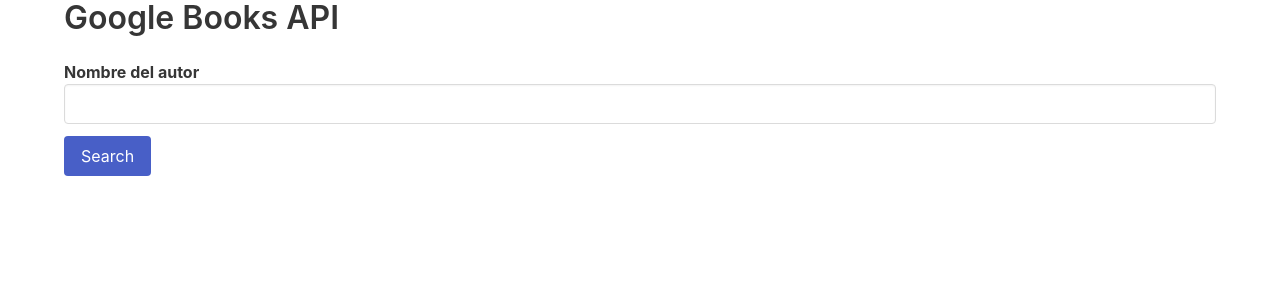
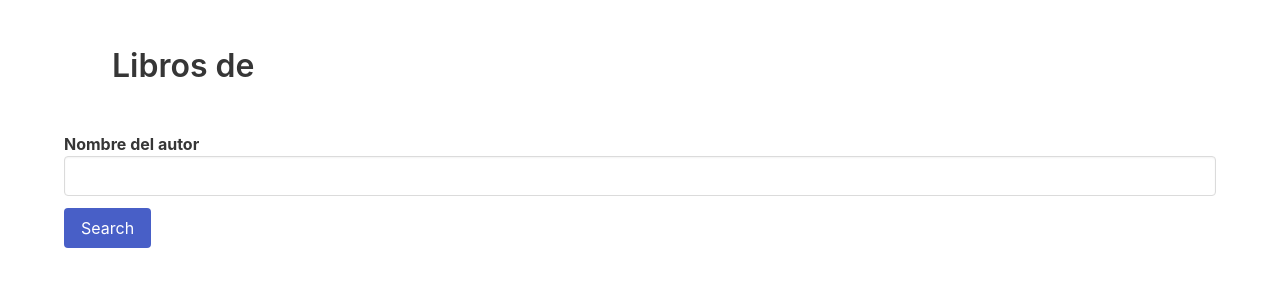
Before and after one commit to gutifer666/g-reads, a Vue app: page / in a window 1280 px wide. Shown: the top 300 px of the page. Built offline with nearby package versions, Linux system fonts and the light colour scheme.

Commit message:
Component TitleAuthor

```diff
--- a/src/App.vue
+++ b/src/App.vue
@@ -1,7 +1,8 @@
 <template>
   <div id="app">
     <div class="container">
-      <h1 class="title">Google Books API</h1>
+
+      <title-author></title-author>
 
       <author-form :searchAuthor="searchAuthor"></author-form>
 
@@ -16,11 +17,14 @@
 
 import BookList from "./components/BookList";
 import AuthorForm from "./components/AuthorForm"
+import TitleAuthor from "./components/TitleAuthor"
+
 export default {
   name: "App",
   components: {
     BookList,
-    AuthorForm
+    AuthorForm,
+    TitleAuthor
   },
 
   computed:{
--- a/src/components/BookList.vue
+++ b/src/components/BookList.vue
@@ -11,7 +11,6 @@
 
 export default {
   name: "BookList",
-  // props: ["books"],
   components: {
     BookItem,
   },
--- /dev/null
+++ b/src/components/TitleAuthor.vue
@@ -0,0 +1,20 @@
+<template>
+  <section class="hero">
+    <div class="hero-body">
+      <h1 class="title">Libros de {{author}}</h1>
+    </div>
+  </section>
+</template>
+
+<script>
+import { mapState } from 'vuex'
+export default {
+  name: "TitleAuthor",
+  computed: {
+    ...mapState(["author"]),
+  },
+};
+</script>
+
+<style>
+</style>
```
